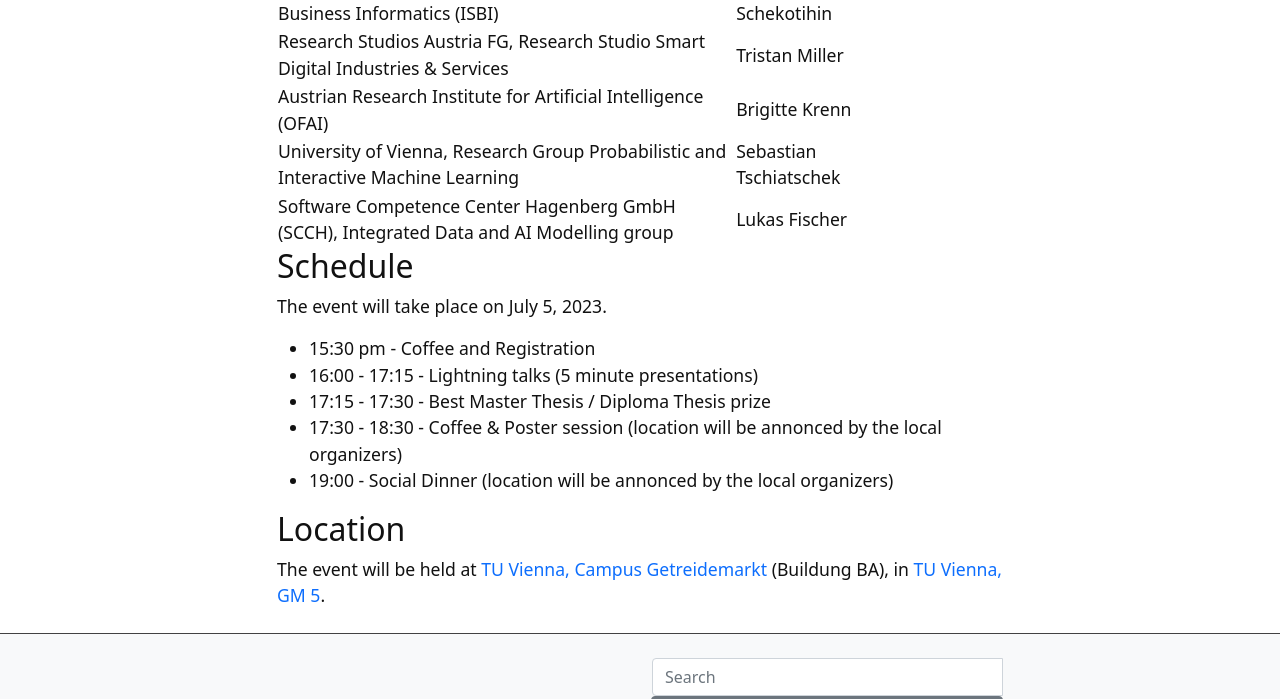
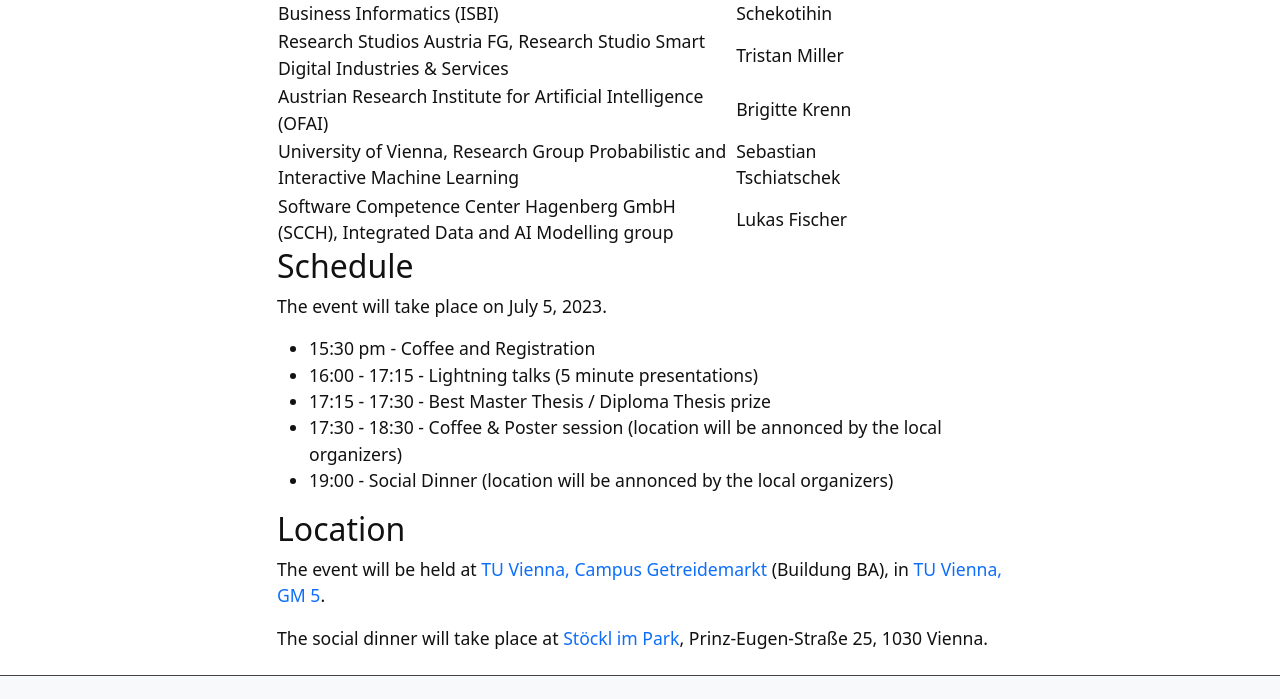
Before and after one commit to anjomshoaa/asai-ne-2023, a Jekyll site: the page built from content/2-program.md, in a window 1280 px wide and 900 px high, scrolled down 908 px, cut to the strip 0-699 px from the top of the window. Built offline with Jekyll 4.4.1, drawn with Linux system fonts in a browser that asks for light colours.

Commit message:
Social dinner location added.

```diff
--- a/content/2-program.md
+++ b/content/2-program.md
@@ -38,3 +38,5 @@ The event will take place on July 5, 2023.
 ## Location
 
 The event will be held at [TU Vienna, Campus Getreidemarkt](https://www.tuwien.at/tu-wien/campus/tu-univercity/standorte/getreidemarkt) (Buildung BA),  in [TU Vienna, GM 5](https://www.tuwien.at/tu-wien/organisation/zentrale-bereiche/gebaeude-und-technik/veranstaltungsservice-und-lehrraumsupport/raumdatenbank/hoersaele/gm-5-praktikum-hoersaal).
+
+The social dinner will take place at [Stöckl im Park](https://www.stoecklimpark.at/), Prinz-Eugen-Straße 25, 1030 Vienna.
```
